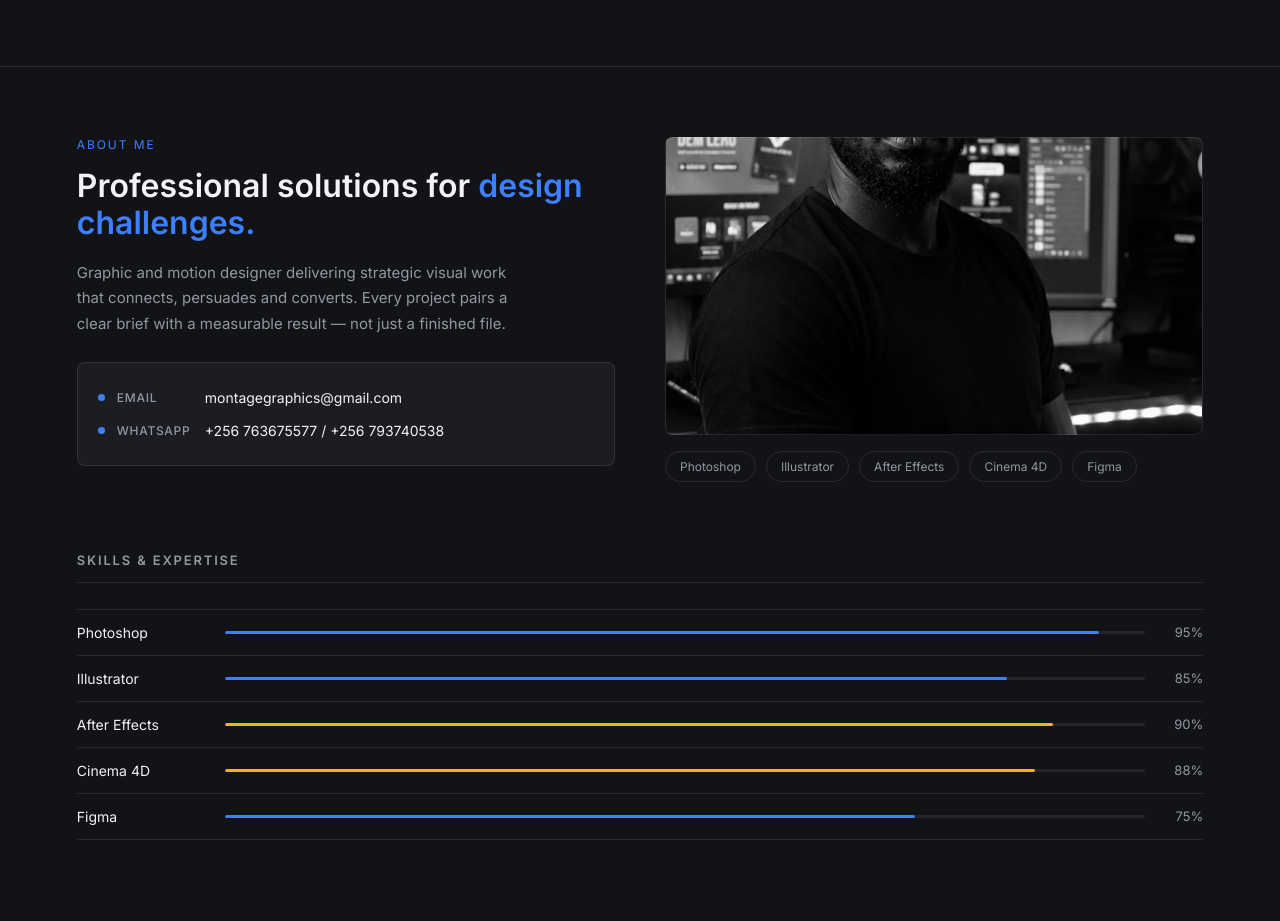
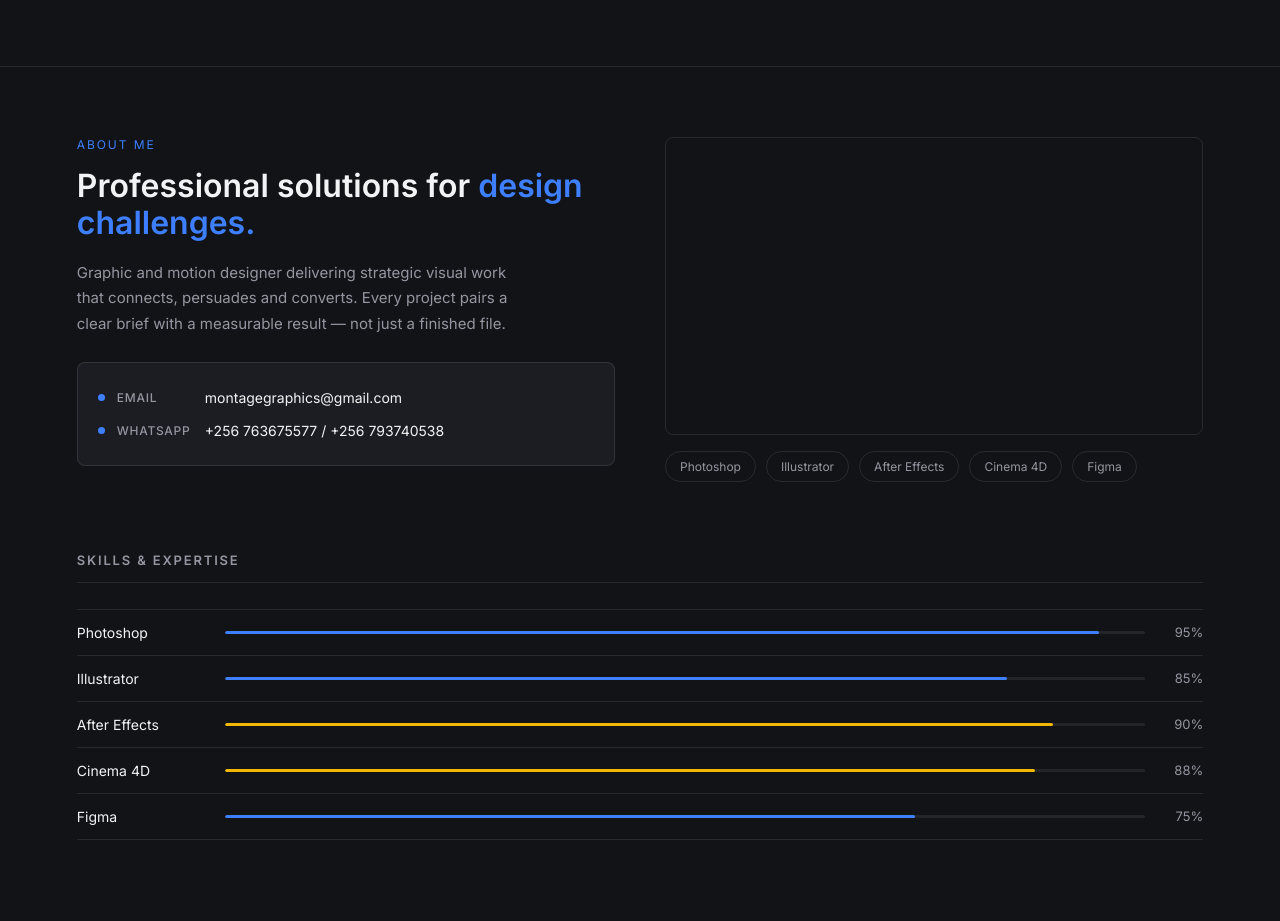
Before and after one commit to geo-web-maker/montage-graphics-website, a React (Vite) app in the folder frontend/: page / in a window 1280 px wide. Shown: the part 780-1701 px from the top of the page. Built offline with nearby package versions, Linux system fonts and the light colour scheme; no server answers.

Commit message:
Change background image to 'about adjusted.webp'
Updated the background image in the About component.

```diff
--- a/frontend/src/components/About.jsx
+++ b/frontend/src/components/About.jsx
@@ -28,7 +28,7 @@
         </div>
       </div>
       <div className="about-visual">
-        <div className="frame" style={{backgroundImage: 'url(/about.png)', backgroundSize: 'cover'}}/>
+        <div className="frame" style={{backgroundImage: 'url(/about adjusted.webp)', backgroundSize: 'cover'}}/>
         <div className="chips">
           <div className="chip">Photoshop</div>
           <div className="chip">Illustrator</div>
```
